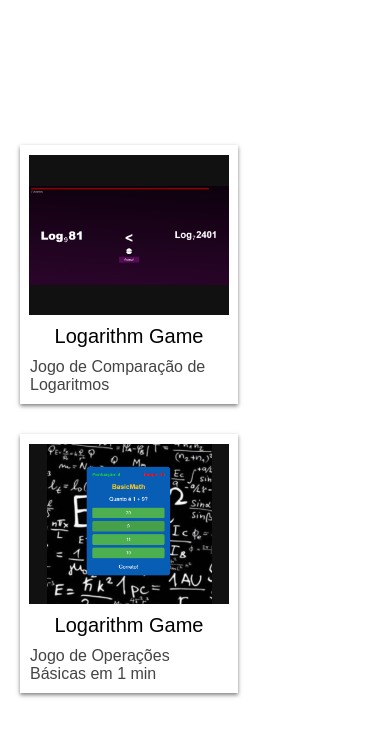
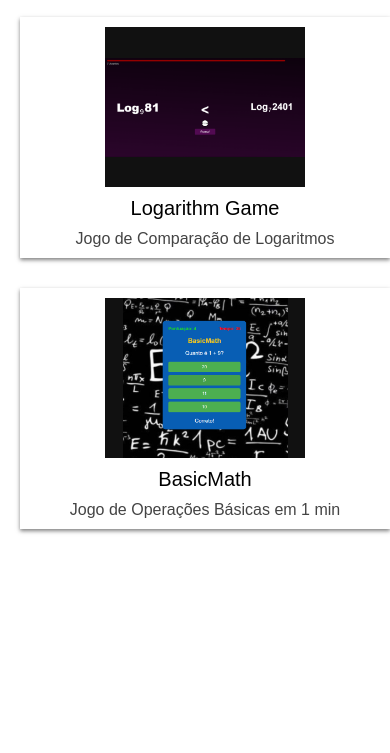
Before and after one commit to Evy8882/MathGames, a plain HTML site: page index.html in a window 390 px wide. Shown: the part 91-844 px from the top of the page. Drawn offline with Linux system fonts and the light colour scheme.

Commit message:
Atualização dos links para o jogo BasicMath e melhorias no layout responsivo

```diff
--- a/index.html
+++ b/index.html
@@ -11,7 +11,7 @@
     <h1>Encontre jogos</h1>
     <main>
         <a href="log-game.html" class="game-preview" id="log-game">Logarithm Game</a>
-        <a href="basic-math-game.html" class="game-preview" id="basic-game">Logarithm Game</a>
+        <a href="basic-math-game.html" class="game-preview" id="basic-game">BasicMath</a>
     </main>
     <footer>
         <p>Esta é uma página de jogos de matemática desenvolvida para um trabalho escolar do curso técnico em desenvolvimento de sistemas.</p>
--- a/style.css
+++ b/style.css
@@ -124,6 +124,11 @@ h1{
 @media (max-width: 800px){
     main{
         flex-direction: column;
+        align-items: center;
+        justify-content: start;
+    }
+    .game-preview{
+        width: 100%;
     }
     .game-container{
         width: 100%;
```
Also changed, not shown: log-game.html (+1 -1 lines).
